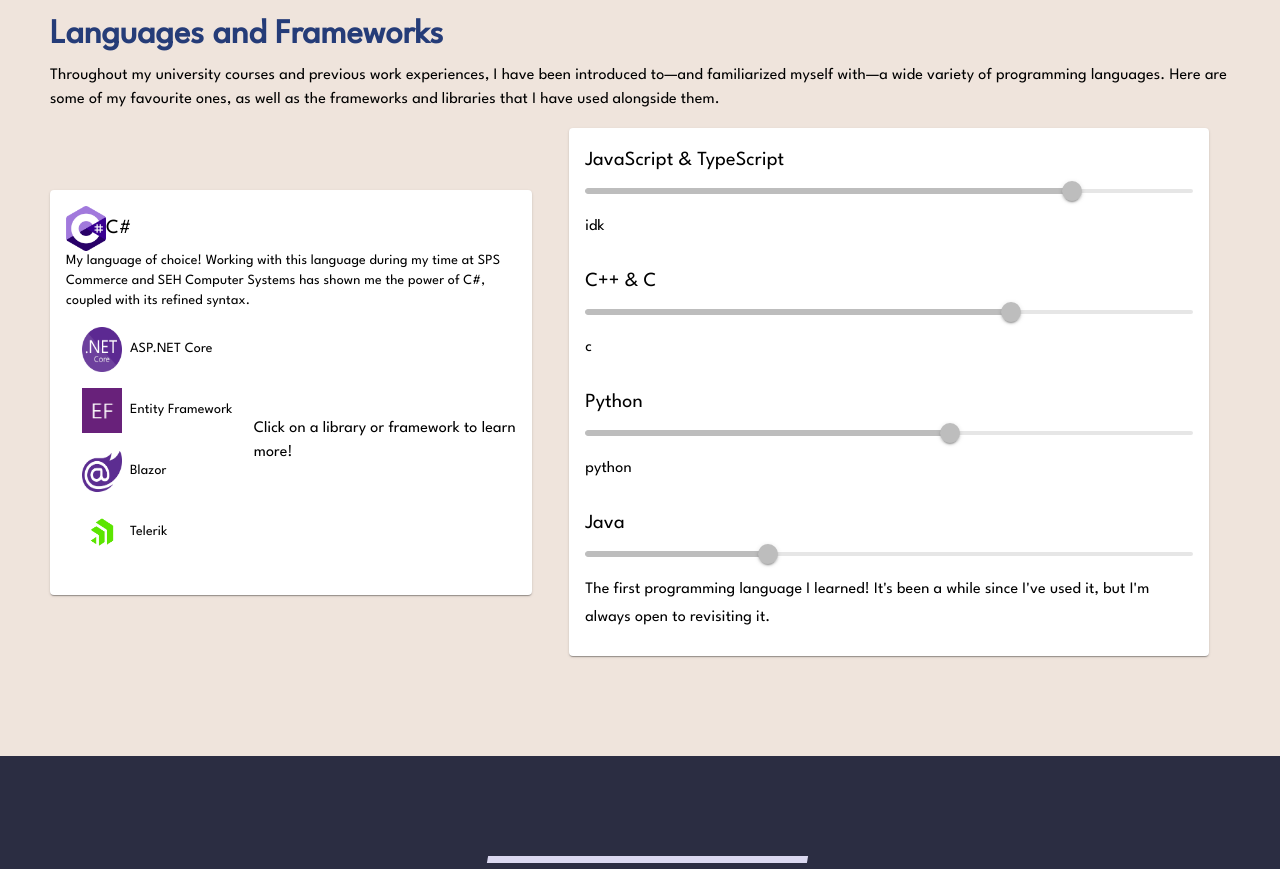
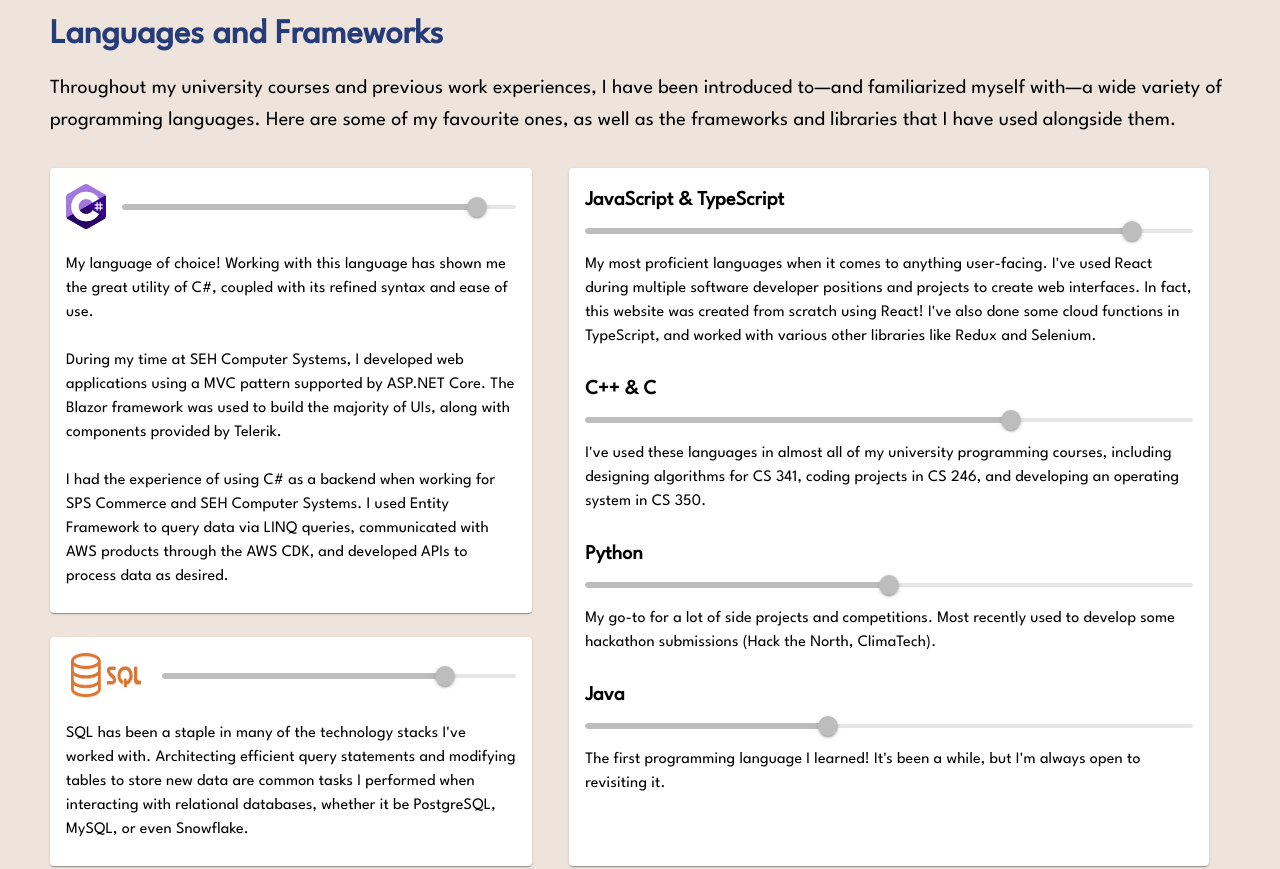
Before and after one commit to kevinhu12/profile, a React (Create React App) app: page / in a window 1280 px wide. Shown: the part 1320-2189 px from the top of the page. Built offline with nearby package versions, Linux system fonts and the light colour scheme; the HTML template or start-up script is replaced by a standard one.

Commit message:
Changed layout and added text to TechnicalSkills

```diff
--- a/src/sections/technical-skillset/LanguageCard.js
+++ b/src/sections/technical-skillset/LanguageCard.js
@@ -1,89 +1,45 @@
-import React, { useState } from 'react';
+import React from 'react';
 import Card from '@mui/material/Card';
 import CardContent from '@mui/material/CardContent';
-import Grid from '@mui/material/Unstable_Grid2';
-import List from '@mui/material/List';
-import ListItem from '@mui/material/ListItem';
-import ListItemButton from '@mui/material/ListItemButton';
-import ListItemText from '@mui/material/ListItemText';
+import Slider from '@mui/material/Slider';
 import Stack from '@mui/material/Stack';
 import Typography from '@mui/material/Typography';
 import CustomIcon from '../../shared/CustomIcon';
 
-// Component: displays a language
+// Component: displays a featured language
 const LanguageCard = ({
     language,
+    disableTopPadding,
     theme
-}) => {
-    const [selection, setSelection] = useState(null); // track index of selected framework/library
-
-    const handleSelection = (idx) => {
-        if (idx === selection) setSelection(null);
-        else setSelection(idx);
-    };
-
-    return (
-        <Card sx={{ maxWidth: '34rem', backgroundColor: theme.palette.background.default }}>
+}) => (
+    <Card
+        sx={{
+            maxWidth: '34rem',
+            backgroundColor: theme.palette.background.default,
+            mt: disableTopPadding ? 0 : 3
+        }}
+    >
         <CardContent>
-
-                {/* Name and icon */}
-                <Stack direction='row' alignItems='center'>
+            <Stack direction='row' alignItems='center' spacing={2}>
                 <CustomIcon image={language.icon} />
-                    <Typography color='secondary' variant='h6'>
-                        {language.name}
-                    </Typography>
+                {/* TODO: remove slider thumbs (circles) */}
+                <Slider
+                    aria-label={`${language.name}-slider`}
+                    value={language.level}
+                    disabled
+                />
             </Stack>
 
-                {/* Language description */}
-                <Typography color='secondary' variant='body2'>
+            <Typography color='secondary' variant='body1' sx={{ mt: 3 }}>
                 {language.description}
             </Typography>
-
-                <Grid container>
-
-                    {/* Frameworks and libraries */}
-                    <Grid xs={5}>
-                        <List dense={true}>
-                            {language.frameworks.map((framework, idx) => (
-                                <ListItem disableGutters>
-                                    <ListItemButton
-                                        selected={idx === selection}
-                                        sx={{
-                                            borderRadius: '50px'
-                                        }}
-                                        onClick={() => handleSelection(idx)}
-                                    >
-                                        <CustomIcon image={framework} />
-                                        <ListItemText
-                                            primary={framework.name}
-                                            primaryTypographyProps={{ color: 'secondary' }}
-                                            sx={{ ml: 1 }}
-                                        />
-                                    </ListItemButton>
-                                </ListItem>
+            {language.subsections.map((subsection) => (
+                <Typography color='secondary' variant='body1' sx={{ mt: 3 }}>
+                    {subsection}
+                </Typography>
             ))}
-                        </List>
-                    </Grid>
-
-                    {/* Framework/library description */}
-                    {/* MAYBE: add height: 90% to card */}
-                    <Grid xs={7} display='flex' justifyContent='center' alignItems='center'>
-                        {selection === null ? (
-                            <Typography color='secondary'>
-                                Click on a library or framework to learn more!
-                            </Typography>
-                        ) : (
-                            <Card sx={{ m: 2, backgroundColor: theme.palette.background.secondary }}>
-                                <Typography color='secondary' sx={{ m: 2 }}>
-                                    {language.frameworks[selection].description}
-                                </Typography>
-                            </Card>
-                        )}
-                    </Grid>
-                </Grid>
         </CardContent>
     </Card>
-    )
-};
+);
 
 export default LanguageCard;
--- a/src/sections/technical-skillset/SummaryCard.js
+++ b/src/sections/technical-skillset/SummaryCard.js
@@ -13,25 +13,24 @@ const SummaryCard = ({
 }) => (
     <Card sx={{ maxWidth: '40rem', width: '100%', backgroundColor: theme.palette.background.default }}>
         <CardContent>
-
             <Stack direction='column' spacing={3}>
                 {languages.map((language) => (
                     <Box>
-                        <Typography color='secondary' variant='h6'>
+                        <Typography color='secondary' variant='h6' sx={{ fontWeight: 'bold' }}>
                             {language.name}
                         </Typography>
+                        {/* TODO: remove slider thumbs (circles) */}
                         <Slider
                             aria-label={`${language.name}-slider`}
                             value={language.level}
                             disabled
                         />
-                        <Typography color='secondary' variant='subtitle1'>
+                        <Typography color='secondary' variant='body1'>
                             {language.description}
                         </Typography>
                     </Box>
                 ))}
             </Stack>
-
         </CardContent>
     </Card>
 );
--- a/src/sections/technical-skillset/TechnicalSkills.js
+++ b/src/sections/technical-skillset/TechnicalSkills.js
@@ -30,7 +30,7 @@ const TechnicalSkills = ({
                     >
                         Languages and Frameworks
                     </Typography>
-                    <Typography color='secondary' variant='body1' sx={{ mt: 1 }}>
+                    <Typography color='secondary' variant='h6' sx={{ mt: 2, mb: 2 }}>
                         Throughout my university courses and previous work experiences,
                         I have been introduced to—and familiarized myself with—a wide variety
                         of programming languages. Here are some of my favourite ones, as well
@@ -46,13 +46,17 @@ const TechnicalSkills = ({
                     justifyContent='center'
                     alignItems='center'
                 >
-                    {featuredLanguages.map((language) => (
+                    {featuredLanguages.map((language, i) => (
                         <motion.div
                             initial={{ opacity: 0, scale: 0.5 }}
                             whileInView={{ opacity: 1, scale: 1 }}
                             transition={{ ease: [0,0.71,0.2,1.01], duration: 0.8, delay: 0.1 }}
                         >
-                            <LanguageCard language={language} theme={theme} />
+                            <LanguageCard
+                                language={language}
+                                disableTopPadding={i === 0}
+                                theme={theme}
+                            />
                         </motion.div>
                     ))}
                 </Grid>
--- a/src/sections/technical-skillset/constants.js
+++ b/src/sections/technical-skillset/constants.js
@@ -1,124 +1,45 @@
-import blazorLogo from '../../images/blazor-logo.png';
 import cSharpLogo from '../../images/c-sharp-logo.png';
-import dotnetCoreLogo from '../../images/dotnet-core-logo.png';
-import entityFrameworkLogo from '../../images/entity-framework-logo.png';
-import jsTsLogo from '../../images/js-ts-logo.png';
-import materialUiLogo from '../../images/material-ui-logo.png';
-import nodeLogo from '../../images/node-logo.png';
-import reactLogo from '../../images/react-logo.png';
-import reduxLogo from '../../images/redux-logo.png';
-import seleniumLogo from '../../images/selenium-logo.png';
-import telerikLogo from '../../images/telerik-logo.png';
+import sqlLogo from '../../images/sql-logo.png';
 
 export const featuredLanguages = [
     {
         name: 'C#',
-        description: 'My language of choice! Working with this language during my time at SPS Commerce and SEH Computer Systems has shown me the power of C#, coupled with its refined syntax.',
+        level: 90,
+        description: 'My language of choice! Working with this language has shown me the great utility of C#, coupled with its refined syntax and ease of use.',
         icon: { name: 'C#', src: cSharpLogo, height: 45, width: 40 },
-        frameworks: [
-            {
-                name: 'ASP.NET Core',
-                description: 'desc for asp.net core',
-                src: dotnetCoreLogo,
-                height: 45,
-                width: 40
-            },
-            {
-                name: 'Entity Framework',
-                description: 'desc for entity framework',
-                src: entityFrameworkLogo,
-                height: 45,
-                width: 40
-            },
-            {
-                name: 'Blazor',
-                description: 'desc for blazor',
-                src: blazorLogo,
-                height: 45,
-                width: 40
-            },
-            {
-                name: 'Telerik',
-                description: 'desc for telerik',
-                src: telerikLogo,
-                height: 45,
-                width: 40
-            },
+        subsections: [
+            'During my time at SEH Computer Systems, I developed web applications using a MVC pattern supported by ASP.NET Core. The Blazor framework was used to build the majority of UIs, along with components provided by Telerik.',
+            'I had the experience of using C# as a backend when working for SPS Commerce and SEH Computer Systems. I used Entity Framework to query data via LINQ queries, communicated with AWS products through the AWS CDK, and developed APIs to process data as desired.'
         ]
     },
-    // {
-    //     name: 'JavaScript & TypeScript',
-    //     description: 'Two languages that I find myself using whenever I am building a small project or application. After programming with a combination of both at Spotwork, I find its ease of use appealing.',
-    //     icon: { name: 'JavaScript & TypeScript', src: jsTsLogo, height: 45, width: 40 },
-    //     frameworks: [
-    //         {
-    //             name: 'React.js',
-    //             description: 'desc for react',
-    //             src: reactLogo,
-    //             height: 45,
-    //             width: 40
-    //         },
-    //         {
-    //             name: 'Node.js',
-    //             description: 'desc for node',
-    //             src: nodeLogo,
-    //             height: 45,
-    //             width: 40
-    //         },
-    //         {
-    //             name: 'Redux',
-    //             description: 'desc for redux',
-    //             src: reduxLogo,
-    //             height: 45,
-    //             width: 40
-    //         },
-    //         {
-    //             name: 'Material UI',
-    //             description: 'desc for mui',
-    //             src: materialUiLogo,
-    //             height: 45,
-    //             width: 40
-    //         },
-    //         {
-    //             name: 'Selenium',
-    //             description: 'desc for selenium',
-    //             src: seleniumLogo,
-    //             height: 45,
-    //             width: 40
-    //         }
-    //     ]
-    // }
+    {
+        name: 'SQL',
+        level: 80,
+        description: 'SQL has been a staple in many of the technology stacks I\'ve worked with. Architecting efficient query statements and modifying tables to store new data are common tasks I performed when interacting with relational databases, whether it be PostgreSQL, MySQL, or even Snowflake.',
+        icon : { name: 'SQL', src: sqlLogo, height: 45, width: 80 },
+        subsections: []
+    }
 ];
 
 export const otherLanguages = [
     {
         name: 'JavaScript & TypeScript',
-        level: 80,
-        description: 'idk'
+        level: 90,
+        description: 'My most proficient languages when it comes to anything user-facing. I\'ve used React during multiple software developer positions and projects to create web interfaces. In fact, this website was created from scratch using React! I\'ve also done some cloud functions in TypeScript, and worked with various other libraries like Redux and Selenium.'
     },
     {
         name: 'C++ & C',
         level: 70,
-        description: 'c'
+        description: 'I\'ve used these languages in almost all of my university programming courses, including designing algorithms for CS 341, coding projects in CS 246, and developing an operating system in CS 350.'
     },
     {
         name: 'Python',
-        level: 60,
-        description: 'python'
+        level: 50,
+        description: 'My go-to for a lot of side projects and competitions. Most recently used to develop some hackathon submissions (Hack the North, ClimaTech).'
     },
     {
         name: 'Java',
-        level: 30,
-        description: 'The first programming language I learned! It\'s been a while since I\'ve used it, but I\'m always open to revisiting it.'
+        level: 40,
+        description: 'The first programming language I learned! It\'s been a while, but I\'m always open to revisiting it.'
     }
 ];
-
-// export const tools = {
-//     name: 'Version Control Tools',
-//     examples: [
-//         'Tickets and Pipelines: Jira, Azure and Azure DevOps',
-//         'Scripting: Linux, Bash, PowerShell',
-//         'Version Control: Git, Github',
-//         'API Testing: Postman'
-//     ]
-// };
```
Also changed, not shown: src/images/sql-logo.png (added). Lines whose indentation alone changed are shown as unchanged.
